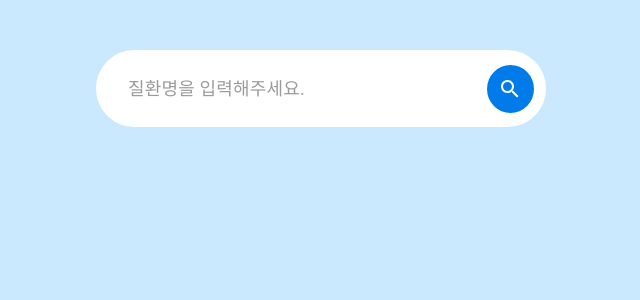
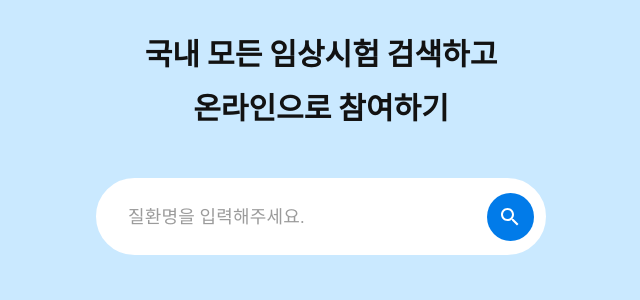
Before and after one commit to brince0304/pre-onboarding-11th-4, a React (Create React App) app: page / in a window 1280 px wide. Shown: the top 300 px of the page, without its empty margins (319-959 px from the left). Built offline with nearby package versions, Linux system fonts and the light colour scheme.

Commit message:
style : 메인페이지 스타일링

```diff
--- a/src/App.tsx
+++ b/src/App.tsx
@@ -6,6 +6,10 @@ function App() {
   return (
     <div>
       <S.Container>
+        <S.TitleContainer>
+          <S.Title>국내 모든 임상시험 검색하고</S.Title>
+          <S.Title>온라인으로 참여하기</S.Title>
+        </S.TitleContainer>
         <S.SearchBoxWrapper>
           <SearchBox />
         </S.SearchBoxWrapper>
--- a/src/AppStyle.ts
+++ b/src/AppStyle.ts
@@ -15,3 +15,19 @@ export const SearchBoxWrapper = styled.div`
   display: flex;
   margin-top: 50px;
 `;
+
+export const TitleContainer = styled.div`
+  width: 100%;
+  display: flex;
+  flex-direction: column;
+  align-items: center;
+  justify-content: center;
+  margin-top: 30px;
+  gap: 10px;
+`;
+
+export const Title = styled.span`
+  font-size: 30px;
+  font-weight: bold;
+  color: #121212;
+`;
```
